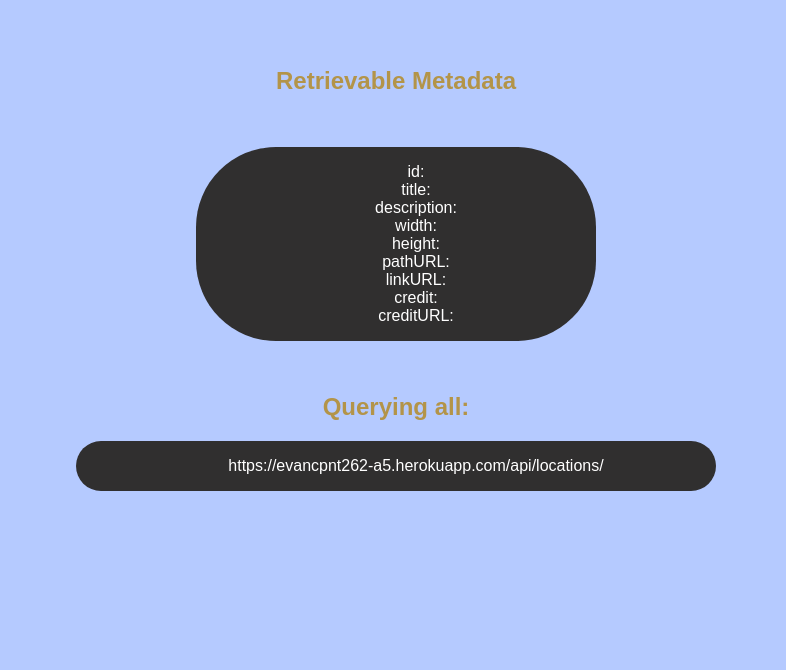
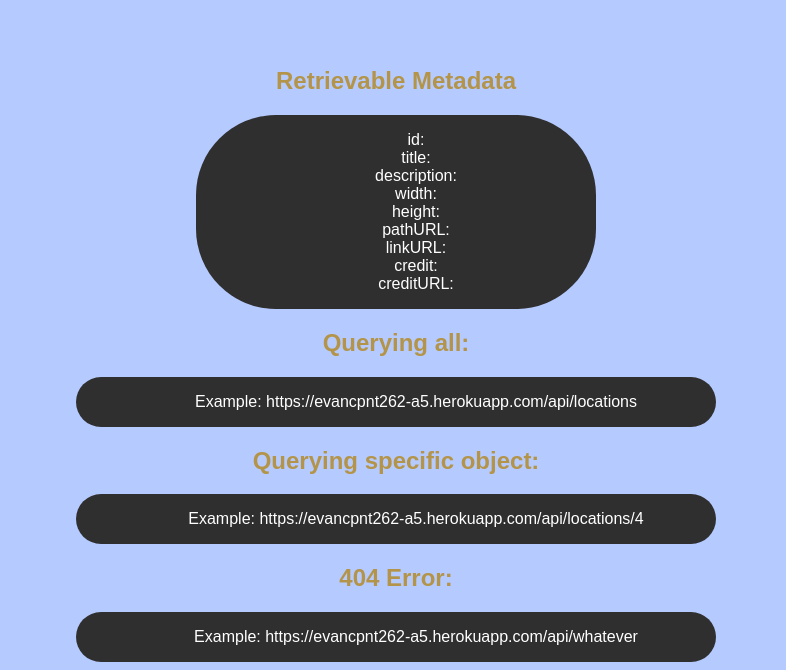
Before and after one commit to Rankorrdagod/cpnt262-a5, a website: page public/index.html in a window 1280 px wide. Shown: the part 210-880 px from the top of the page, without its empty margins (244-1030 px from the left). Before the commit the page ends 800 px from the top, so only its background shows below. Drawn offline with Linux system fonts and the light colour scheme.

Commit message:
update to html

```diff
--- a/public/assets/css/style.css
+++ b/public/assets/css/style.css
@@ -33,10 +33,25 @@ body{display: flex;
         width: 25em;
         color: white;
         border-radius: 5em;
-        margin: 2em;
+
       }
       .queryAll{
         width: 40em;
         border-radius: 5em;
         color: white;
       }
+
+      .queryOne{
+        width: 40em;
+        border-radius: 5em;
+        color: white;
+      }
+      .error{
+        width: 40em;
+        border-radius: 5em;
+        color: white;
+      }
+    a{
+      color: white;
+      text-decoration: none;
+    }
--- a/public/index.html
+++ b/public/index.html
@@ -29,9 +29,21 @@
 <h2>Querying all:</h2>
 <section class="queryAll">
     <ul>
-    <li>https://evancpnt262-a5.herokuapp.com/api/locations/</li>
+    <li>Example: <a href="https://evancpnt262-a5.herokuapp.com/api/locations" target="_blank">https://evancpnt262-a5.herokuapp.com/api/locations</a></li>
 </ul>
     </section>
+    <h2>Querying specific object:</h2>
+<section class="queryOne">
+    <ul>
+    <li>Example: <a href="https://evancpnt262-a5.herokuapp.com/api/locations/4" target="_blank">https://evancpnt262-a5.herokuapp.com/api/locations/4</a></li>
+</ul>
+    </section>
+    <h2>404 Error:</h2>
+    <section class="error">
+        <ul>
+        <li>Example: <a href="https://evancpnt262-a5.herokuapp.com/api/whatever" target="_blank">https://evancpnt262-a5.herokuapp.com/api/whatever</a></li>
+    </ul>
+        </section>
 
 </body>
 </html>
```
